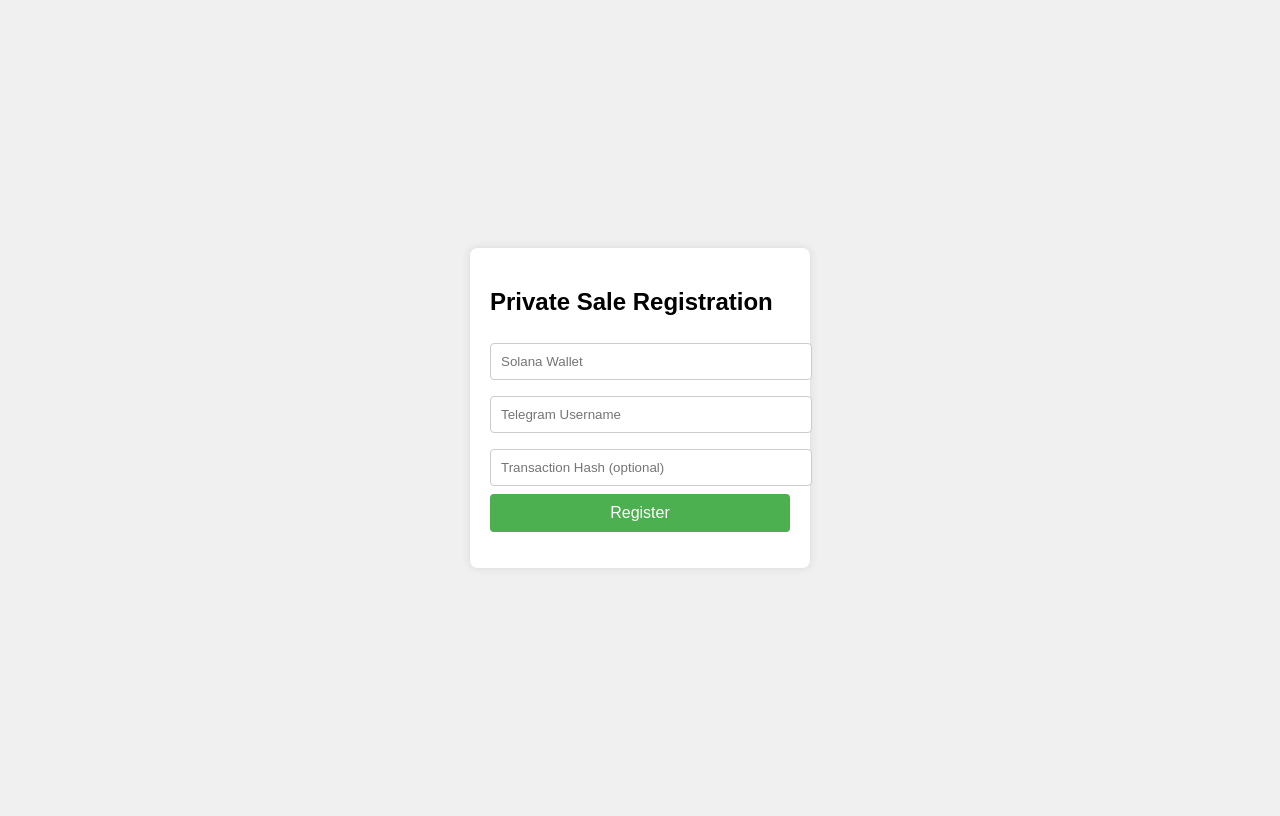
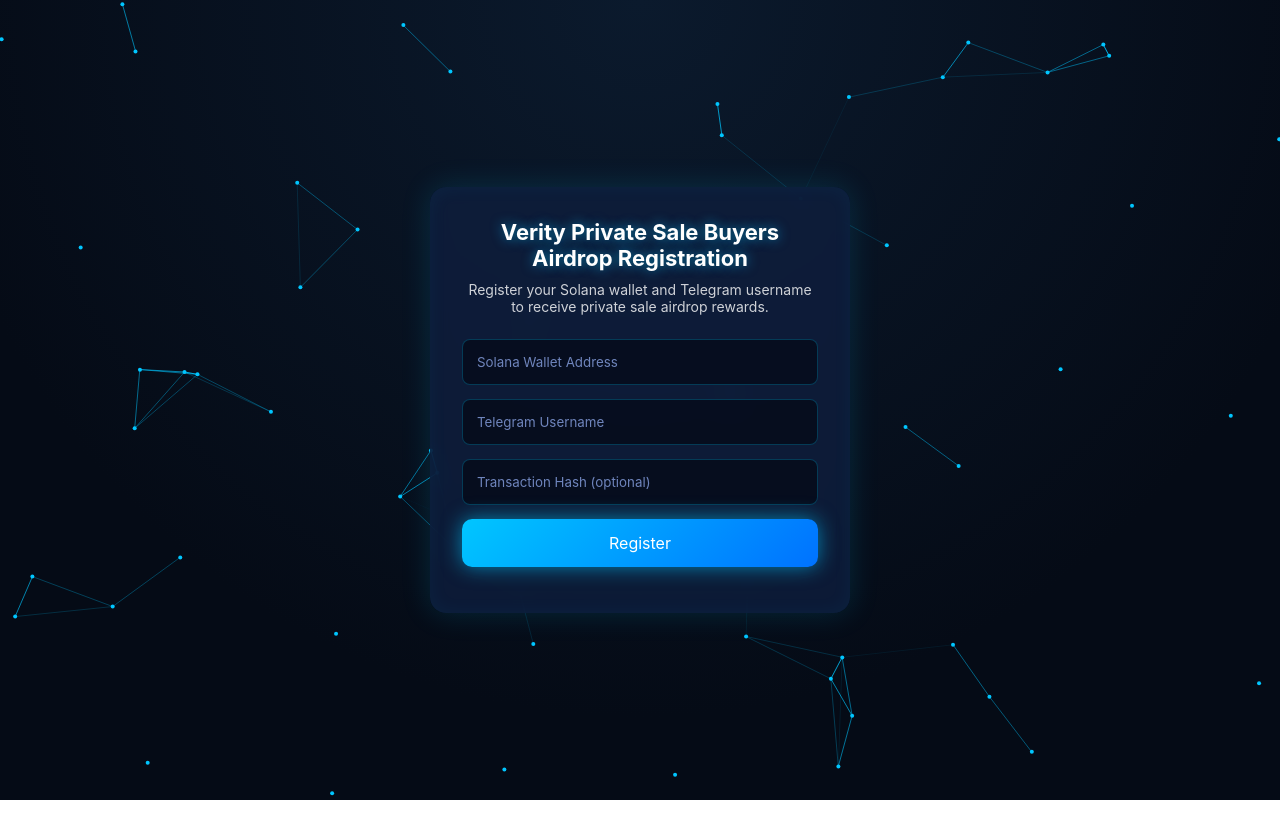
Before and after one commit to Ksavu/verity-private-sale-registration, a plain HTML site: page public/index.html in a window 1280 px wide. Drawn offline with Linux system fonts and the light colour scheme.

Commit message:
UI update

```diff
--- a/public/index.html
+++ b/public/index.html
@@ -1,45 +1,193 @@
 <!DOCTYPE html>
 <html lang="en">
 <head>
-<meta charset="UTF-8">
-<meta name="viewport" content="width=device-width, initial-scale=1.0">
-<title>Private Sale Registration</title>
+<meta charset="UTF-8" />
+<meta name="viewport" content="width=device-width, initial-scale=1.0" />
+<title>Verity Private Sale Buyers Airdrop Registration</title>
+
 <style>
-body { font-family: Arial; display:flex; justify-content:center; align-items:center; height:100vh; background:#f0f0f0; }
-form { background:#fff; padding:20px; border-radius:8px; box-shadow:0 0 10px rgba(0,0,0,0.1); width:300px; }
-input { width:100%; padding:10px; margin:8px 0; border-radius:4px; border:1px solid #ccc; }
-button { width:100%; padding:10px; border:none; border-radius:4px; background:#4CAF50; color:white; font-size:16px; }
+/* RESET */
+* {
+  margin: 0;
+  padding: 0;
+  box-sizing: border-box;
+  font-family: Inter, Arial, sans-serif;
+}
+
+body {
+  height: 100vh;
+  background: radial-gradient(circle at top, #0b1a2d, #050b16 70%);
+  display: flex;
+  align-items: center;
+  justify-content: center;
+  overflow: hidden;
+  color: #fff;
+}
+
+/* NETWORK BACKGROUND */
+canvas {
+  position: absolute;
+  inset: 0;
+  z-index: 0;
+}
+
+/* CARD */
+.card {
+  position: relative;
+  z-index: 1;
+  width: 420px;
+  background: rgba(15, 30, 60, 0.85);
+  border-radius: 16px;
+  padding: 32px;
+  box-shadow:
+    0 0 30px rgba(0, 200, 255, 0.15),
+    inset 0 0 20px rgba(0, 200, 255, 0.05);
+  backdrop-filter: blur(10px);
+}
+
+h1 {
+  font-size: 22px;
+  text-align: center;
+  margin-bottom: 10px;
+  text-shadow: 0 0 12px rgba(0, 200, 255, 0.6);
+}
+
+.subtitle {
+  font-size: 14px;
+  text-align: center;
+  opacity: 0.8;
+  margin-bottom: 24px;
+}
+
+input {
+  width: 100%;
+  padding: 14px;
+  margin-bottom: 14px;
+  border-radius: 8px;
+  border: 1px solid rgba(0, 200, 255, 0.25);
+  background: rgba(5, 10, 25, 0.8);
+  color: #fff;
+  outline: none;
+}
+
+input::placeholder {
+  color: #9bb7ff;
+  opacity: 0.7;
+}
+
+button {
+  width: 100%;
+  padding: 14px;
+  border-radius: 10px;
+  border: none;
+  background: linear-gradient(135deg, #00c6ff, #0072ff);
+  color: #fff;
+  font-size: 16px;
+  cursor: pointer;
+  box-shadow: 0 0 20px rgba(0, 200, 255, 0.6);
+  transition: transform 0.2s ease, box-shadow 0.2s ease;
+}
+
+button:hover {
+  transform: translateY(-2px);
+  box-shadow: 0 0 30px rgba(0, 200, 255, 0.9);
+}
+
+#msg {
+  margin-top: 14px;
+  text-align: center;
+  font-size: 14px;
+  color: #4cff9b;
+}
 </style>
 </head>
+
 <body>
+
+<canvas id="network"></canvas>
+
+<div class="card">
+  <h1>Verity Private Sale Buyers<br>Airdrop Registration</h1>
+  <p class="subtitle">
+    Register your Solana wallet and Telegram username<br>
+    to receive private sale airdrop rewards.
+  </p>
+
   <form id="registerForm">
-  <h2>Private Sale Registration</h2>
-  <input type="text" name="wallet" placeholder="Solana Wallet" required>
-  <input type="text" name="telegram" placeholder="Telegram Username" required>
-  <input type="text" name="txHash" placeholder="Transaction Hash (optional)">
+    <input type="text" name="wallet" placeholder="Solana Wallet Address" required />
+    <input type="text" name="telegram" placeholder="Telegram Username" required />
+    <input type="text" name="txHash" placeholder="Transaction Hash (optional)" />
     <button type="submit">Register</button>
-  <p id="msg"></p>
+    <div id="msg"></div>
   </form>
+</div>
 
 <script>
-document.getElementById("registerForm").addEventListener("submit", async (e) => {
+/* SUBMIT */
+document.getElementById("registerForm").addEventListener("submit", async e => {
   e.preventDefault();
-    const form = e.target;
-    const data = {
-        wallet: form.wallet.value,
-        telegram: form.telegram.value,
-        txHash: form.txHash.value
-    };
+  const f = e.target;
 
   const res = await fetch("/.netlify/functions/register", {
     method: "POST",
-        body: JSON.stringify(data)
+    body: JSON.stringify({
+      wallet: f.wallet.value,
+      telegram: f.telegram.value,
+      txHash: f.txHash.value
+    })
   });
 
-    const result = await res.json();
-    document.getElementById("msg").innerText = result.message;
-    if(result.success) form.reset();
+  const r = await res.json();
+  document.getElementById("msg").innerText = r.message;
+  if (r.success) f.reset();
 });
+
+/* NETWORK NODES */
+const canvas = document.getElementById("network");
+const ctx = canvas.getContext("2d");
+canvas.width = innerWidth;
+canvas.height = innerHeight;
+
+let nodes = Array.from({ length: 60 }, () => ({
+  x: Math.random() * canvas.width,
+  y: Math.random() * canvas.height,
+  vx: (Math.random() - 0.5) * 0.4,
+  vy: (Math.random() - 0.5) * 0.4
+}));
+
+function animate() {
+  ctx.clearRect(0, 0, canvas.width, canvas.height);
+
+  nodes.forEach((n, i) => {
+    n.x += n.vx;
+    n.y += n.vy;
+
+    if (n.x < 0 || n.x > canvas.width) n.vx *= -1;
+    if (n.y < 0 || n.y > canvas.height) n.vy *= -1;
+
+    ctx.beginPath();
+    ctx.arc(n.x, n.y, 2, 0, Math.PI * 2);
+    ctx.fillStyle = "#00c6ff";
+    ctx.fill();
+
+    for (let j = i + 1; j < nodes.length; j++) {
+      let dx = n.x - nodes[j].x;
+      let dy = n.y - nodes[j].y;
+      let d = Math.sqrt(dx * dx + dy * dy);
+      if (d < 120) {
+        ctx.strokeStyle = `rgba(0,198,255,${1 - d / 120})`;
+        ctx.beginPath();
+        ctx.moveTo(n.x, n.y);
+        ctx.lineTo(nodes[j].x, nodes[j].y);
+        ctx.stroke();
+      }
+    }
+  });
+
+  requestAnimationFrame(animate);
+}
+animate();
 </script>
+
 </body>
 </html>
```
Lines whose indentation alone changed are shown as unchanged.
